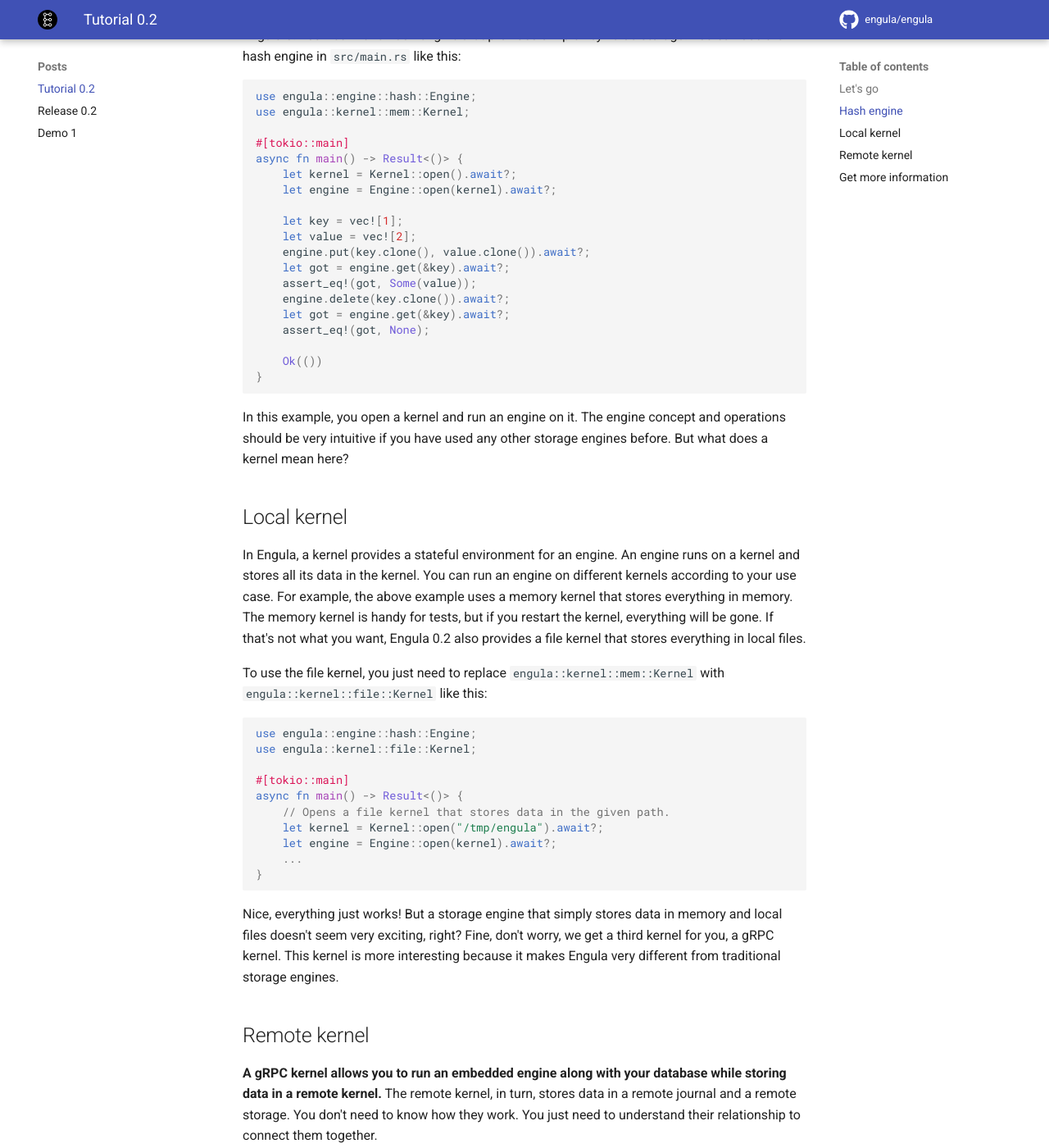
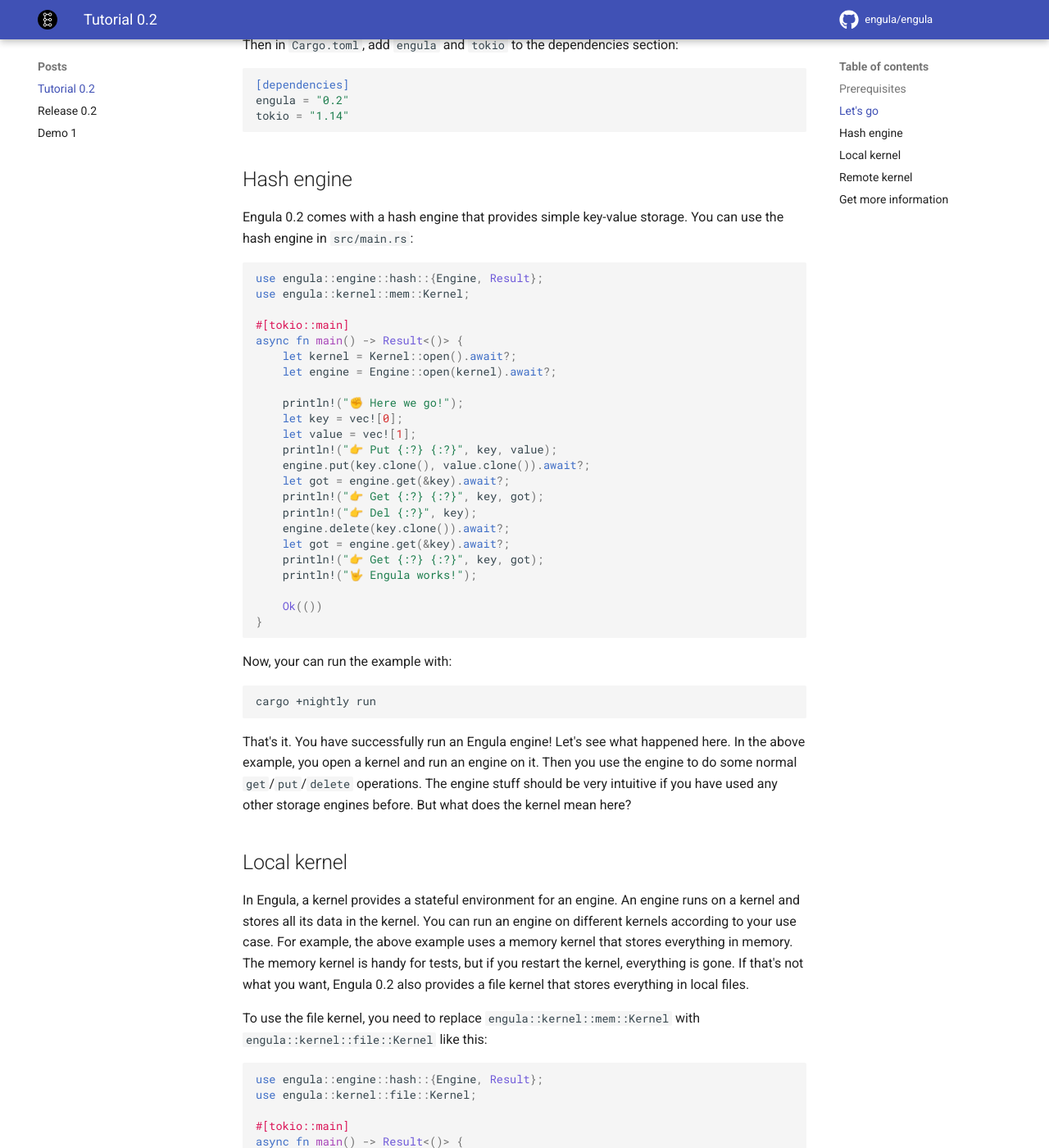
Before and after one commit to engula/engula.github.io, an MkDocs documentation site: the page built from docs/posts/tutorial-0.2.md, in a window 1280 px wide and 1400 px high, scrolled down 667 px. Shown: the whole window at 82% size. Built offline with MkDocs 1.6.1 and Material for MkDocs 9.7.7, drawn with Linux system fonts in a browser that asks for light colours; comment, search, counter and statistics services are not loaded; some of the changed text lies outside the part shown.

Commit message:
Update examples

````diff
--- a/docs/posts/tutorial-0.2.md
+++ b/docs/posts/tutorial-0.2.md
@@ -1,6 +1,14 @@
 # Tutorial 0.2
 
 Welcome to the tutorial for Engula 0.2! In this tutorial, we'll show you how to use an Engula engine.
+
+## Prerequisites
+
+- [Rustup](https://rustup.rs/)
+- Engula requires a nightly toolchain to build. You can install a nightly toolchain with:
+  ```
+  rustup install nightly
+  ```
 
 ## Let's go
 
@@ -21,10 +29,10 @@ tokio = "1.14"
 
 ## Hash engine
 
-Engula 0.2 comes with a hash engine that provides simple key-value storage. You can use the hash engine in `src/main.rs` like this:
+Engula 0.2 comes with a hash engine that provides simple key-value storage. You can use the hash engine in `src/main.rs`:
 
 ```rust
-use engula::engine::hash::Engine;
+use engula::engine::hash::{Engine, Result};
 use engula::kernel::mem::Kernel;
 
 #[tokio::main]
@@ -32,29 +40,39 @@ async fn main() -> Result<()> {
     let kernel = Kernel::open().await?;
     let engine = Engine::open(kernel).await?;
 
-    let key = vec![1];
-    let value = vec![2];
+    println!("✊ Here we go!");
+    let key = vec![0];
+    let value = vec![1];
+    println!("👉 Put {:?} {:?}", key, value);
     engine.put(key.clone(), value.clone()).await?;
     let got = engine.get(&key).await?;
-    assert_eq!(got, Some(value));
+    println!("👉 Get {:?} {:?}", key, got);
+    println!("👉 Del {:?}", key);
     engine.delete(key.clone()).await?;
     let got = engine.get(&key).await?;
-    assert_eq!(got, None);
+    println!("👉 Get {:?} {:?}", key, got);
+    println!("🤟 Engula works!");
 
     Ok(())
 }
 ```
 
-In this example, you open a kernel and run an engine on it. The engine concept and operations should be very intuitive if you have used any other storage engines before. But what does a kernel mean here?
+Now, your can run the example with:
+
+```sh
+cargo +nightly run
+```
+
+That's it. You have successfully run an Engula engine! Let's see what happened here. In the above example, you open a kernel and run an engine on it. Then you use the engine to do some normal `get`/`put`/`delete` operations. The engine stuff should be very intuitive if you have used any other storage engines before. But what does the kernel mean here?
 
 ## Local kernel
 
-In Engula, a kernel provides a stateful environment for an engine. An engine runs on a kernel and stores all its data in the kernel. You can run an engine on different kernels according to your use case. For example, the above example uses a memory kernel that stores everything in memory. The memory kernel is handy for tests, but if you restart the kernel, everything will be gone. If that's not what you want, Engula 0.2 also provides a file kernel that stores everything in local files.
+In Engula, a kernel provides a stateful environment for an engine. An engine runs on a kernel and stores all its data in the kernel. You can run an engine on different kernels according to your use case. For example, the above example uses a memory kernel that stores everything in memory. The memory kernel is handy for tests, but if you restart the kernel, everything is gone. If that's not what you want, Engula 0.2 also provides a file kernel that stores everything in local files.
 
-To use the file kernel, you just need to replace `engula::kernel::mem::Kernel` with `engula::kernel::file::Kernel` like this:
+To use the file kernel, you need to replace `engula::kernel::mem::Kernel` with `engula::kernel::file::Kernel` like this:
 
 ```rust
-use engula::engine::hash::Engine;
+use engula::engine::hash::{Engine, Result};
 use engula::kernel::file::Kernel;
 
 #[tokio::main]
@@ -79,7 +97,7 @@ Simply speaking, to use a gRPC kernel, you need to start a journal server and a
 You need to install the `engula` binary first:
 
 ```sh
-cargo install engula
+cargo +nightly install engula
 ```
 
 Then start a journal server and a storage server:
@@ -100,13 +118,13 @@ Now, we have set up the remote kernel. You may notice the `--mem` option at the
 Finally, you can run the engine on the remote kernel like this:
 
 ```rust
-use engula::engine::hash::Engine;
+use engula::engine::hash::{Engine, Result};
 use engula::kernel::grpc::Kernel;
 
 #[tokio::main]
 async fn main() -> Result<()> {
     // Connects to the kernel server you just started.
-    let kernel = Kernel::connect("127.0.0.1:10000").await?;
+    let kernel = Kernel::connect("127.0.0.1:10003").await?;
     let engine = Engine::open(kernel).await?;
     ...
 }
````
Also changed, not shown: other parts of docs/posts/tutorial-0.2.md (+1 -1 lines).
